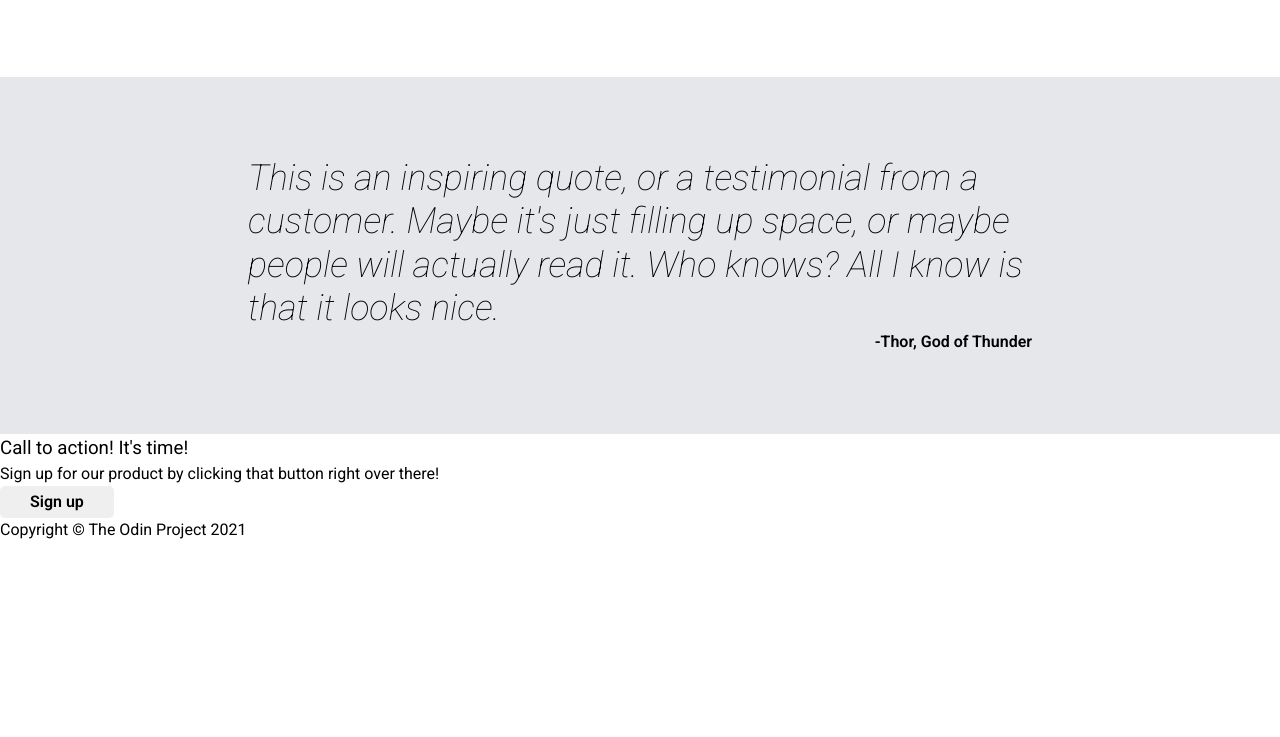
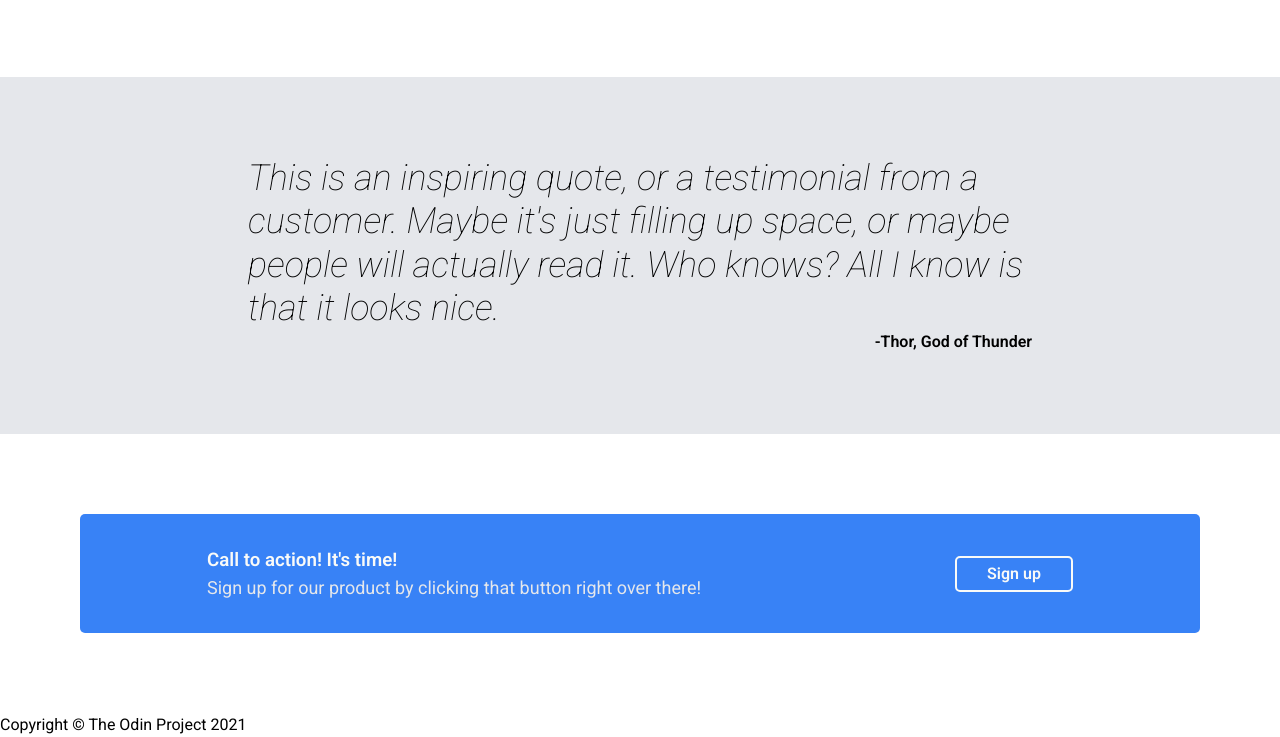
Before and after one commit to lebuckman/odin-landing-page, a plain HTML site: page index.html in a window 1280 px wide. Shown: the part 873-1610 px from the top of the page. Before the commit the page ends 1415 px from the top, so only its background shows below. Drawn offline with Linux system fonts and the light colour scheme.

Commit message:
Style cta section

```diff
--- a/index.html
+++ b/index.html
@@ -59,10 +59,12 @@
 			<p>-Thor, God of Thunder</p>
 		</section>
 
-		<section>
-			<div>
-				<h3>Call to action! It's time!</h3>
-				<p>Sign up for our product by clicking that button right over there!</p>
+		<section class="cta">
+			<div class="cta-container">
+				<div>
+					<h3>Call to action! It's time!</h3>
+					<p>Sign up for our product by clicking that button right over there!</p>
+				</div>
 				<button class="cta-btn">Sign up</button>
 			</div>
 		</section>
--- a/styles.css
+++ b/styles.css
@@ -85,7 +85,7 @@ select {
 .cta-btn {
 	padding: 4px 30px;
 	font-weight: 600;
-	border: none;
+	border: 2px solid var(--clr-light);
 	border-radius: 5px;
 }
 
@@ -122,6 +122,7 @@ header {
 
 #hero .cta-btn {
 	margin-top: 20px;
+	border-color: var(--clr-accent);
 	color: var(--clr-light);
 	background-color: var(--clr-accent);
 }
@@ -201,3 +202,33 @@ header {
 	align-self: flex-end;
 	font-weight: 600;
 }
+
+/* cta */
+
+.cta {
+	margin: 5em;
+}
+
+.cta-container {
+	display: flex;
+	align-items: center;
+	justify-content: space-around;
+	padding-block: 2em;
+	border-radius: 5px;
+	color: var(--clr-light);
+	background-color: var(--clr-accent);
+}
+
+.cta-container h3 {
+	font-weight: 600;
+}
+
+.cta-container p {
+	font-size: var(--fs-400);
+	color: var(--clr-light-gray);
+}
+
+.cta .cta-btn {
+	color: var(--clr-light);
+	background-color: var(--clr-accent);
+}
```
